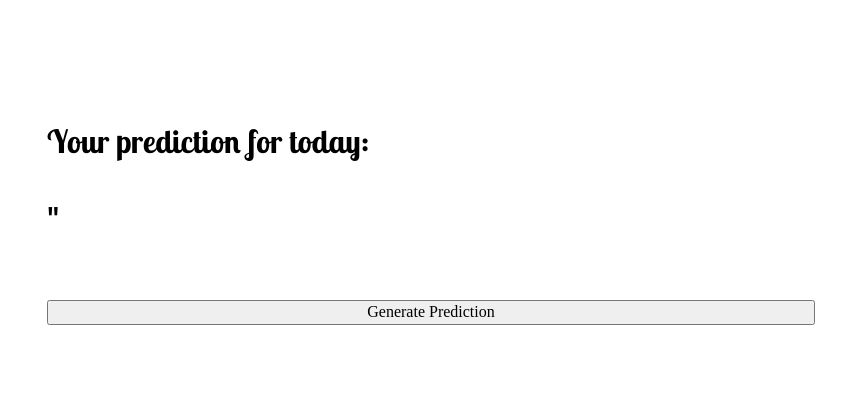
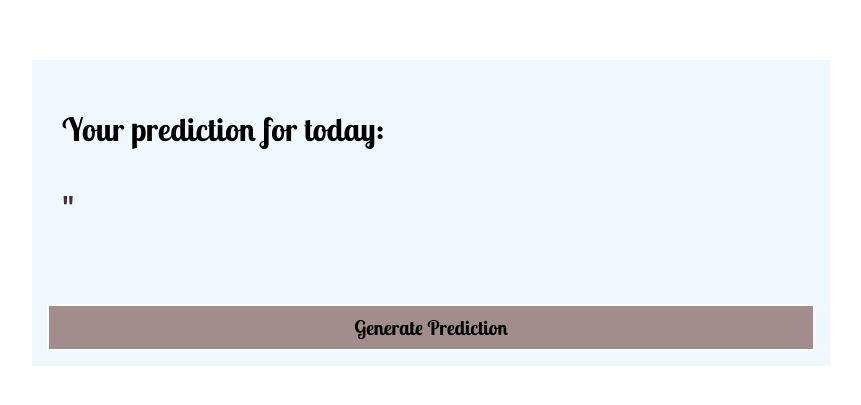
Before and after one commit to Julia-Konoval/prediction-generator, a React (Create React App) app: page / in a window 1280 px wide. Shown: the part 187-592 px from the top of the page, without its empty margins (209-1070 px from the left). Built offline with nearby package versions, Linux system fonts and the light colour scheme; no server answers; a web font is replaced by a local one.

Commit message:
the application was styled

```diff
--- a/src/components/QuoteList.js
+++ b/src/components/QuoteList.js
@@ -6,11 +6,9 @@ import "./QuoteStyle.css";
 const QuoteList = () => {
   const [quotes, setQuotes] = useState([]);
   const [randomQuote, setRandomQuote] = useState([]);
-  const [backgroundCol, setBackgroundCol] = useState();
+  const [backgroundCol, setBackgroundCol] = useState("");
 
-  let colors = [
-  "#F3DCD4", "#D9E3DA", "#D1CFC0", "#ECC9C7",
-  ]
+  let colors = ["#F3DCD4", "#D9E3DA", "#D1CFC0", "#ECC9C7"];
   useEffect(() => {
     async function fetchData() {
       try {
@@ -30,14 +28,22 @@ const QuoteList = () => {
   }
   function generateColor() {
     let randomColor = Math.floor(Math.random() * colors.length);
-    setBackgroundCol(randomColor);
+    setBackgroundCol(colors[randomColor]);
+  }
+  function handleClick() {
+    generatePrediction();
+    generateColor();
   }
   return (
-    <div className="container" generateColor={generateColor} style={{backgroundColor: backgroundCol}}>
-    <div className="prediction-container">
-      <Quote randomQuote={randomQuote} />
-      <button onClick={generatePrediction}>Generate Prediction</button>
-    </div>
+    <div
+      className="container"
+      generateColor={generateColor}
+      style={{ backgroundColor: backgroundCol }}
+    >
+      <div className="prediction-container">
+        <Quote randomQuote={randomQuote} />
+        <button className="btn" onClick={handleClick}>Generate Prediction</button>
+      </div>
     </div>
   );
 };
--- a/src/components/QuoteStyle.css
+++ b/src/components/QuoteStyle.css
@@ -3,23 +3,32 @@
   display: flex;
   justify-content: center;
   align-items: center;
+  font-family: "Lobster Two", cursive;
+  transition: background-color 0.5s ease;
 }
 .prediction-container {
   display: flex;
   flex-direction: column;
   width: 60%;
-}
-
-.header {
-  font-family: "Lobster Two", cursive;
+  background-color: aliceblue;
+  padding: 15px;
 }
 .prediction-body {
   font-family: "Mukta", sans-serif;
+  color: #462c38;
 }
 .author {
   font-family: "Gruppo", cursive;
   align-self: flex-end;
 }
-
 .btn {
+  background-color: #a28d8d;
+  width: auto;
+  padding: 10px;
+  border: 2px solid white;
+  font-size: 20px;
 }
+.btn:hover {
+  box-shadow: 0px 0px 0px 5px #a0a0a0, inset 0px 10px 27px -8px #141414,
+    inset 0px -10px 27px -8px aliceblue, -5px 27px 28px -5px #000000;
+}
```
Also changed, not shown: 1 other file (tests, documents, lock files or other folders).
